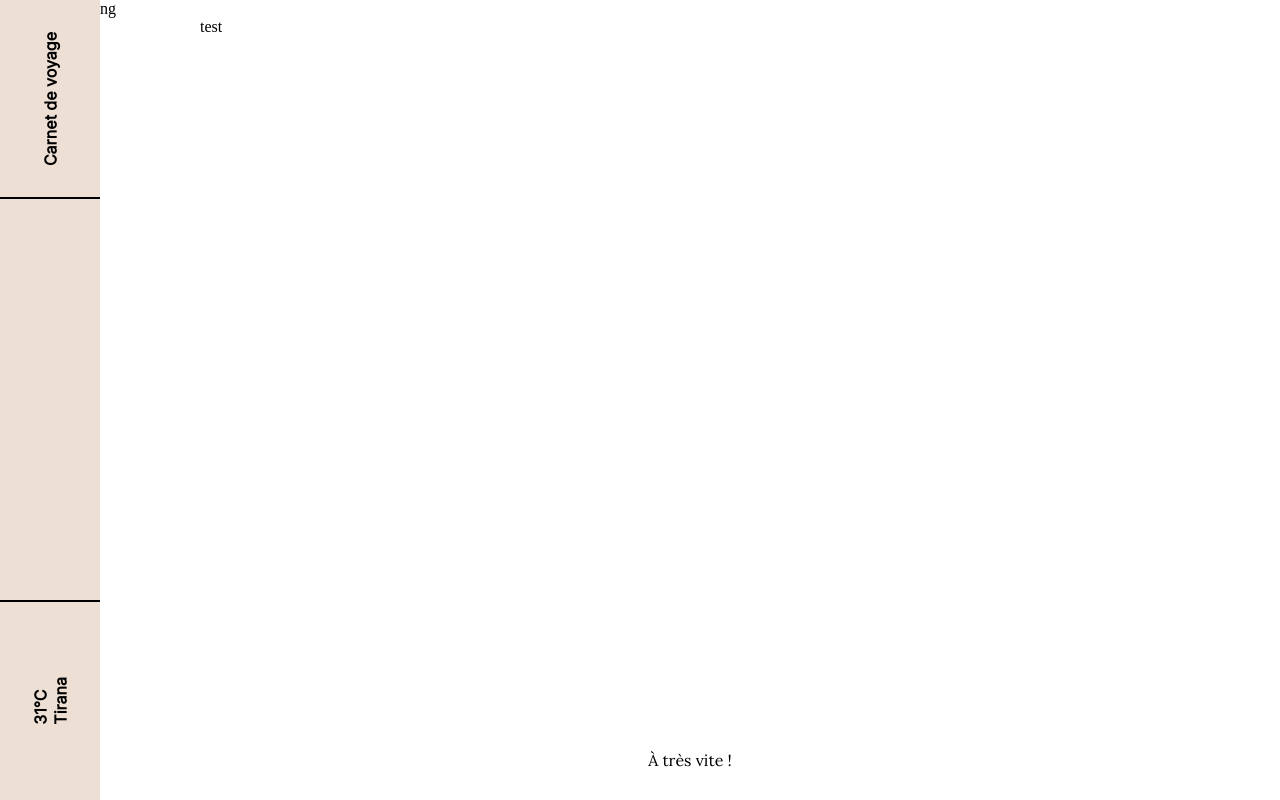
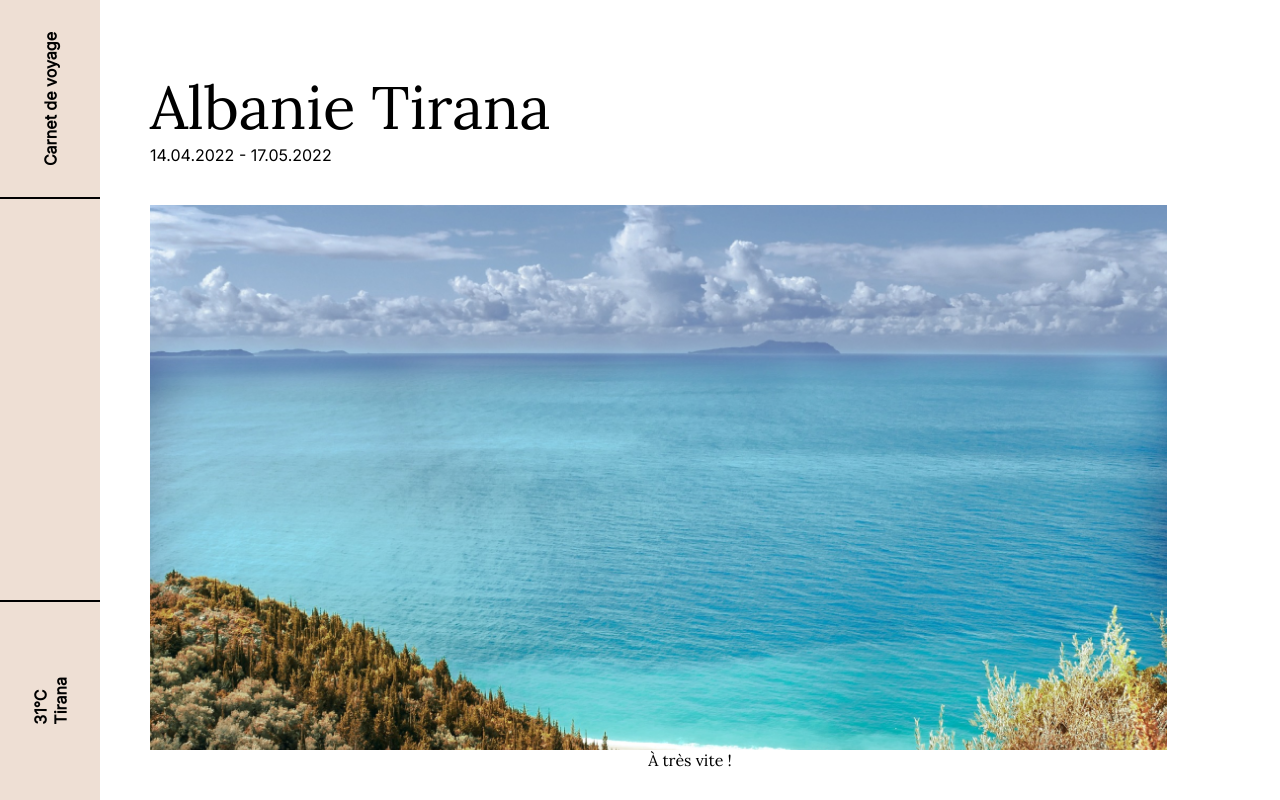
Before and after one commit to thomasheroguelle/TravelNoteBook, an Angular app: page /article/1 in a window 1280 px wide. Built offline with nearby package versions, Linux system fonts and the light colour scheme.

Commit message:
- modification du typage des dates : de Date a string, utilisation de la methode toLocaleDateString - product-card : affichage des dates de debut et de fin , affichage du pays et de la  ville , + img dans page article , CSS

```diff
--- a/src/app/pages/article/article.component.css
+++ b/src/app/pages/article/article.component.css
@@ -1,3 +1,23 @@
-p {
-    margin-left: 200px;
+.container {
+    text-align: left;
+    margin-left: 150px;
 }
+.text-infos {
+    margin-top: 69px;
+    margin-bottom: 40px;
+}
+img {
+    width: min(1231px, 90%);
+    max-height: 686.01px;
+ }
+
+ /* GENERAL */
+ h2 {
+    font-family: 'Lora', sans-serif;
+    font-size: 60px;
+    font-weight: lighter;
+ }
+ p {
+    font-family: 'Inter', sans-serif;
+    font-size: 16px;
+ }
--- a/src/app/pages/article/article.component.html
+++ b/src/app/pages/article/article.component.html
@@ -1,6 +1,7 @@
-<div (click)="getTravelsID()">
-    {{article.image}}
-
-</div>
-
-<p>test</p>
+<div class="container">
+  <div class="text-infos">
+    <h2>{{article.country}} {{article.city}} </h2>
+    <p>{{article.beginDate}} - {{article.endDate}} </p>
+  </div>
+    <img src={{article.image}} alt="">
+  </div>
--- a/src/mock/mock.ts
+++ b/src/mock/mock.ts
@@ -2,8 +2,8 @@ export interface IArticle {
   id: number;
   country: string;
   city: string;
-    beginDate: Date;
-    endDate: Date;
+  beginDate: string;
+  endDate: string;
   image: string;
   secondaryImages: string[];
   description: string;
@@ -20,8 +20,16 @@ export const ARTICLES: IArticle[] = [
     id: 1,
     country: "Albanie",
     city: "Tirana",
-      beginDate: new Date(2022, 3, 14),
-      endDate: new Date(2022, 4, 17),
+    beginDate: new Date(2022, 3, 14).toLocaleDateString('fr-FR', {
+      year: 'numeric',
+      month: '2-digit',
+      day: '2-digit'
+    }).replace(/\//g, '.'),
+    endDate: new Date(2022, 4, 17).toLocaleDateString('fr-FR', {
+      year: 'numeric',
+      month: '2-digit',
+      day: '2-digit'
+    }).replace(/\//g, '.'),
     image: "assets/albanie.png",
     secondaryImages: [
       "assets/albanie.png"
```
Lines whose indentation alone changed are shown as unchanged.
